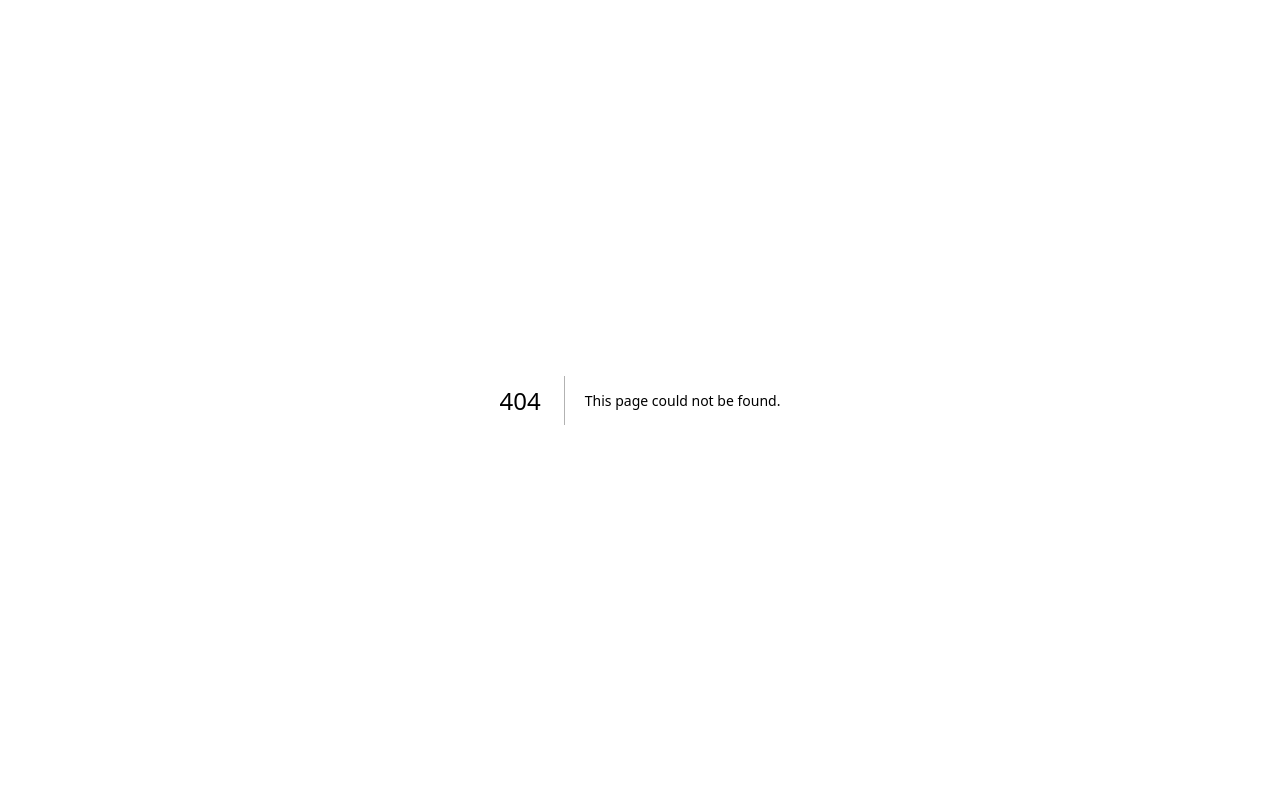
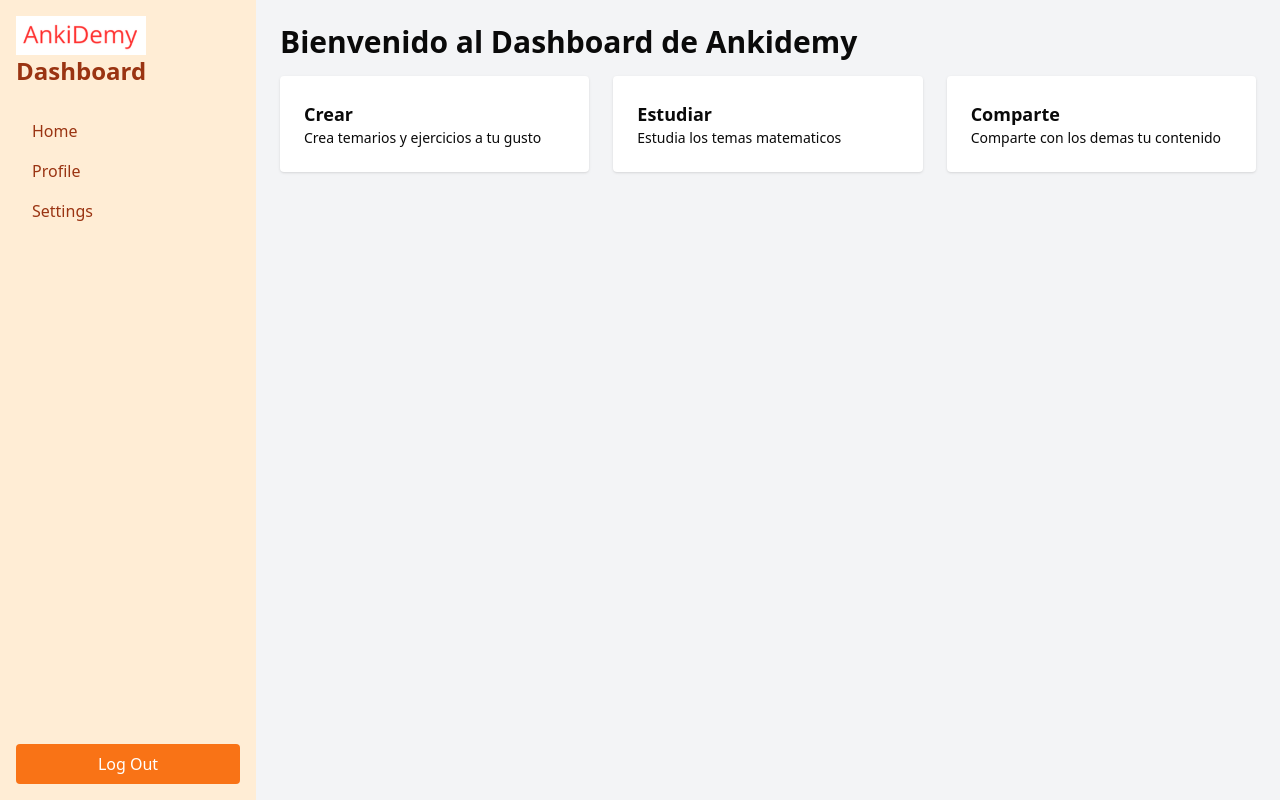
Before and after one commit to ankidemy/ankidemy, a Next.js app in the folder client/: page /dashboard in a window 1280 px wide. Before the commit this address had no page. Built offline with nearby package versions, Linux system fonts and the light colour scheme.

Commit message:
dashboard

```diff
--- /dev/null
+++ b/client/src/app/(page)/dashboard/page.tsx
@@ -0,0 +1,73 @@
+"use client";
+
+import Link from "next/link";
+import Image from "next/image";
+import { useState } from "react";
+import { useRouter } from "next/navigation";
+
+export default function Dashboard() {
+    const router = useRouter();
+
+  // Funcion para hacer log out
+  const handleLogout = () => {
+    console.log('Logged out');
+    router.push('/');
+  };
+
+  return (
+    <div className="flex min-h-screen bg-gray-100">
+      <aside className="w-64 bg-orange-100 text-orange-800 flex flex-col p-4">
+        <Image
+            src="/img/logo.png"
+            alt="Logo"
+            width={130}
+            height={32}
+        />
+        <h1 className="text-2xl font-bold mb-6">Dashboard</h1>
+        <nav className="flex-1">
+          <ul>
+            <li>
+              <Link href="/dashboard" className="block py-2 px-4 hover:bg-orange-400 rounded">
+                Home
+              </Link>
+            </li>
+            <li>
+              <Link href="/dashboard/profile" className="block py-2 px-4 hover:bg-orange-400 rounded">
+                Profile
+              </Link>
+            </li>
+            <li>
+              <Link href="/dashboard/settings" className="block py-2 px-4 hover:bg-orange-400 rounded">
+                Settings
+              </Link>
+            </li>
+          </ul>
+        </nav>
+        <button
+          onClick={handleLogout}
+          className="py-2 px-4 text-white bg-orange-500 hover:bg-orange-400 rounded text-center mt-4"
+        >
+          Log Out
+        </button>
+      </aside>
+
+      <main className="flex-1 p-6">
+        <h2 className="text-3xl font-semibold mb-4">Bienvenido al Dashboard de Ankidemy</h2>
+        <div className="grid grid-cols-1 md:grid-cols-3 gap-6">
+          <div className="bg-white p-6 rounded shadow">
+            <h3 className="text-lg font-bold">Crear</h3>
+            <p className="text-sm">Crea temarios y ejercicios a tu gusto</p>
+          </div>
+          <div className="bg-white p-6 rounded shadow">
+            <h3 className="text-lg font-bold">Estudiar</h3>
+            <p className="text-sm">Estudia los temas matematicos </p>
+          </div>
+          <div className="bg-white p-6 rounded shadow">
+            <h3 className="text-lg font-bold">Comparte</h3>
+            <p className="text-sm">Comparte con los demas tu contenido</p>
+          </div>
+        </div>
+      </main>
+    </div>
+  );
+}
```
